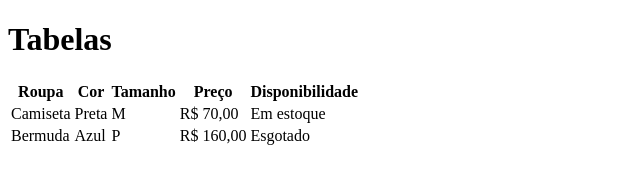
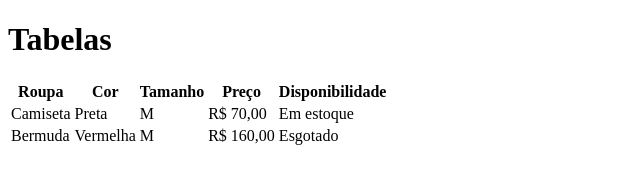
Before and after one commit to Henrique-sz/aula-tabela, a plain HTML site: page index.html in a window 1280 px wide. Shown: the whole page, without its empty margins (0-640 px from the left). Drawn offline with Linux system fonts and the light colour scheme.

Commit message:
trocado de P para M

```diff
--- a/index.html
+++ b/index.html
@@ -24,8 +24,8 @@
         </tr>
         <tr>
             <td>Bermuda</td>
-            <td>Azul</td>
-            <td>P</td>
+            <td>Vermelha</td>
+            <td>M</td>
             <td>R$ 160,00</td>
             <td>Esgotado</td>
         </tr>
```
